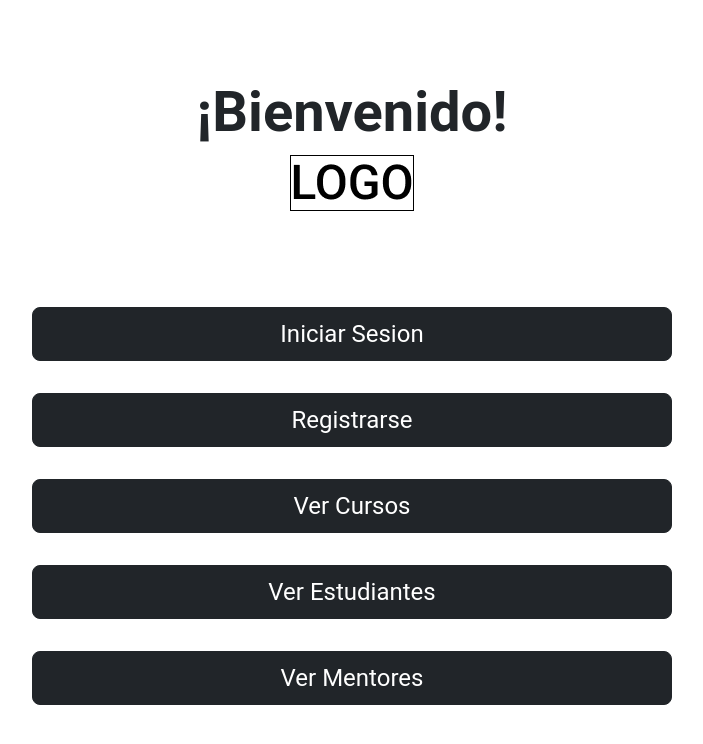
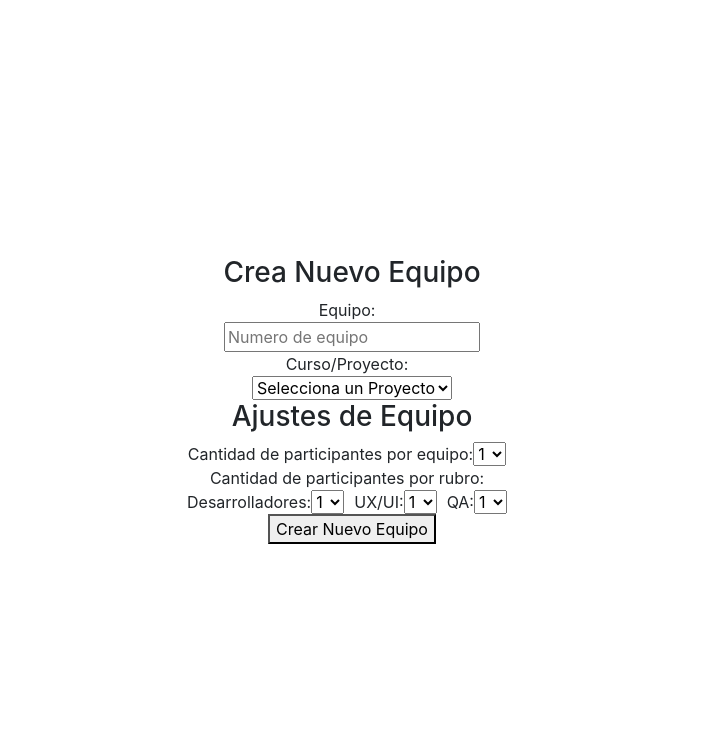
Before and after one commit to epidataE/acelerador2024-frontend, a React (Create React App) app: page /equipos in a window 1280 px wide. Shown: the top 744 px of the page, without its empty margins (288-991 px from the left). Built offline with nearby package versions, Linux system fonts and the light colour scheme.

Commit message:
Formulario Equipos - correccion en estructura App - correccion en Formulario Registro

```diff
--- a/src/App.css
+++ b/src/App.css
@@ -14,7 +14,7 @@
 
 
 .centered-div {
-  display: flex;
+  display:flex;
   flex-direction: column;
   align-items: center;
   justify-content: center;
@@ -27,6 +27,32 @@
   height: auto; /* Ajusta la altura de los botones */
   font-size: 1.5rem; /* Ajusta el tamaño de la fuente */
 }
+.equipo-card {
+  border: 1px solid #ccc;
+  padding: 16px;
+  margin: 16px 0;
+  border-radius: 8px;
+  background-color: #f9f9f9;
+}
+
+.equipo-card h3 {
+  margin-top: 0;
+}
+
+.equipo-card ul {
+  list-style-type: none;
+  padding: 0;
+}
+
+.form-group {
+  display: flex;
+  align-items: center;
+}
+
+.form-group label {
+  margin-right: 10px; /* para que quede espacio entre el label y el input */
+}
+
 
 @media (prefers-reduced-motion: no-preference) {
   .App-logo {
--- a/src/App.js
+++ b/src/App.js
@@ -1,15 +1,59 @@
 import React from 'react';
+import { BrowserRouter as Router, Routes, Route } from 'react-router-dom';
 import Home from './componentes/Home';
+import EquipoForm from './componentes/EquipoForm';
+import EquipoList from './componentes/EquipoList';
+import UserForm from './componentes/UserForm';
+import EstudianteList from './componentes/EstudianteList';
+import MentorList from './componentes/MentorList';
+import CursoList from './componentes/CursoList';
 
 import './App.css';
 
+const handleUserSubmit = (user) => {
+    const { empresa, ...userData } = user;
+    //const empresaId = parseInt(empresa, 10); // Convierte el ID de empresa a Long (entero)
+    console.log(`Rol: ${user.rol}, Empresa: ${empresa}`);
+
+    const url = user.rol === 'ESTUDIANTE' ? `/api/estudiantes?empresaId=${empresa}` : `/api/mentores?empresaId=${empresa}`;
+
+   // console.log("UserData: " + JSON.stringify(userData));
+    fetch(url, {
+        method: 'POST',
+        headers: {
+            'Content-Type': 'application/json'
+        },
+
+        body: JSON.stringify(userData)
+    })
+    .then(response => response.json())
+    .then(data => {
+        console.log('Success:', data);
+        alert('Usuario creado con éxito');
+    })
+    .catch(error => console.error('Error:', error));
+};
+
+
 const App = () => {
+    return (
 
-  return (
-    <div>
-        <Home />
-    </div>
-);
+        <Router>
+            <div>
+               {/* con Routes: envuelvo todas las rutas de la aplicación.
+                con Route: Defino una ruta específica */}
+                <Routes>
+                    <Route path="/" element={<Home />} />
+                    <Route path="/inscripcion" element={<UserForm onSubmit={handleUserSubmit}/>} />
+                    <Route path="/users/estudiantes" element={<EstudianteList  />} />
+                    <Route path="/users/mentores" element={<MentorList  />} />
+                    <Route path="/cursos" element={<CursoList />} />
+                    <Route path="/equipos" element={<EquipoForm />} />
+                    <Route path="/equipos/listado" element={<EquipoList />} />
+                </Routes>
+            </div>
+        </Router>
+    );
 };
 
 export default App;
--- /dev/null
+++ b/src/componentes/EquipoForm.js
@@ -0,0 +1,122 @@
+import React, { useState } from 'react';
+
+const CrearEquipo = () => {
+    const [team, setTeam] = useState({
+        nombre: '',
+        curso: '',
+        desarrolladores: 0,
+        uxUi: 0,
+        qa: 0
+    });
+
+    const handleTeamChange = (e) => {
+        const { name, value } = e.target;
+        setTeam((prevTeam) => ({
+            ...prevTeam,
+            [name]: value,
+        }));
+    };
+
+    const handleSubmit = async (e) => {
+        e.preventDefault();
+        console.log('Datos del equipo:', team); // Verifica los datos antes de enviarlos
+        const response = await fetch('/api/equipos', {
+            method: 'POST',
+            headers: {
+                'Content-Type': 'application/json',
+            },
+            body: JSON.stringify(team),
+        });
+        const data = await response.json();
+        console.log('Equipo creado:', data);
+    };
+
+    return (
+        <form onSubmit={handleSubmit} className='centered-div form-group'>
+            <h3>Crea Nuevo Equipo</h3>
+            <label>Equipo: </label>
+            <input
+                type="text"
+                name="nombre"
+                placeholder="Numero de equipo"
+                value={team.nombre}
+                onChange={handleTeamChange}
+            />
+            <label>Curso/Proyecto: </label>
+            <select
+                name="curso"
+                value={team.curso}
+                onChange={handleTeamChange}
+            >
+                <option value="">Selecciona un Proyecto</option>
+                <option value="Acelerador 2024">Acelerador 2024</option>
+                <option value="Proyecto de prueba">Proyecto prueba</option>
+            </select>
+            <h3>Ajustes de Equipo</h3>
+            <label>
+                Cantidad de participantes por equipo:
+                <select name="totalParticipants" onChange={handleTeamChange}>
+                    <option value="1">1</option>
+                    <option value="2">2</option>
+                    <option value="3">3</option>
+                    <option value="4">4</option>
+                    <option value="5">5</option>
+                    <option value="6">6</option>
+                </select>
+            </label>
+            <label>
+                Cantidad de participantes por rubro:
+            </label>
+            <div>
+                <label>
+                    Desarrolladores:
+                    <select
+                        name="desarrolladores"
+                        value={team.desarrolladores}
+                        onChange={handleTeamChange}
+                    >
+                        <option value="1">1</option>
+                        <option value="2">2</option>
+                        <option value="3">3</option>
+                        <option value="4">4</option>
+                        <option value="5">5</option>
+                        <option value="6">6</option>
+                    </select>
+                </label>
+                <label>
+                    UX/UI:
+                    <select
+                        name="uxUi"
+                        value={team.uxUi}
+                        onChange={handleTeamChange}
+                    >
+                        <option value="1">1</option>
+                        <option value="2">2</option>
+                        <option value="3">3</option>
+                        <option value="4">4</option>
+                        <option value="5">5</option>
+                        <option value="6">6</option>
+                    </select>
+                </label>
+                <label>
+                    QA:
+                    <select
+                        name="qa"
+                        value={team.qa}
+                        onChange={handleTeamChange}
+                    >
+                        <option value="1">1</option>
+                        <option value="2">2</option>
+                        <option value="3">3</option>
+                        <option value="4">4</option>
+                        <option value="5">5</option>
+                        <option value="6">6</option>
+                    </select>
+                </label>
+            </div>
+            <button type="submit">Crear Nuevo Equipo</button>
+        </form>
+    );
+};
+
+export default CrearEquipo;
--- /dev/null
+++ b/src/componentes/EquipoList.js
@@ -0,0 +1,35 @@
+import React, { useState, useEffect } from 'react';
+
+const EquipoList = () => {
+    const [equipos, setEquipos] = useState([]);
+
+    useEffect(() => {
+        fetch('/api/equipos')
+            .then(response => response.json())
+            .then(data => setEquipos(data));
+    }, []);
+
+    return (
+        <div>
+            <h2>Equipos</h2>
+            {equipos.length === 0 ? (
+                <p>No hay equipos disponibles.</p>
+            ) : (
+                equipos.map(equipo => (
+                    <div key={equipo.id} className="equipo-card">
+                        <h3>{equipo.nombre}</h3>
+                        <p>Curso: {equipo.curso}</p>
+                        <p>Participantes:</p>
+                        <ul>
+                            {equipo.users.map(user => (
+                                <li key={user.id}>{user.nombre} {user.apellido}</li>
+                            ))}
+                        </ul>
+                    </div>
+                ))
+            )}
+        </div>
+    );
+};
+
+export default EquipoList;
--- a/src/componentes/EstudianteList.js
+++ b/src/componentes/EstudianteList.js
@@ -1,28 +1,29 @@
 import React, { useEffect, useState } from 'react';
 import { Link } from 'react-router-dom';
 
-const EstudianteList = ({ role }) => { //UserList va a recibir 'role' para saber si muestra Estudiantes o mentores
+const EstudianteList = () => { //UserList va a recibir 'role' para saber si muestra Estudiantes o mentores
 
     const [users, setUsers] = useState([]); //useState para manejar los estados de users (users: mi lista de usuarios- inicilmente = array vacio / setUsers = funcion para actualizar Users )
+    console.log(users);
 
     useEffect(() => {   //useEffect se ejecutacada vez que cambia el valor de 'role' (Estudiantes/ Mentores)
         //Realiza una solicitud a -/api/${role}-, convierte la respuesta a JSON y actualiza users con los datos recibidos.
-        fetch(`/api/${role}`)
+        fetch(`/api/estudiantes`)
             .then(response => response.json())
             .then(data => setUsers(data));
-    }, [role]);
+    }, []);
 
     return (  //retorna la lista de Estudiantes / Mentores segun el valor de role **Mejorar visualmente con Boostrap
         <div>
-             <h2 className="h2 display-5 fw-bold text-dark">{role === 'estudiantes' ? 'Estudiantes' : 'Mentores'} </h2>
+            <h2 className="h2 display-5 fw-bold text-dark">{users.rol === 'ESTUDIANTE' ? 'Mentores' : 'Estudiantes'} </h2>
             <ul>
                 {users.map(user => (
-                    <li key={user.id}>{user.nombre} {user.apellido} | {user.curso.nombre} | {user.email}  </li>
+                    <li key={user.id}>{user.nombre} {user.apellido} | {user.empresa.nombre} | {user.email} | {user.especializacion} </li>
                 ))}
             </ul>
             <Link to="/">
-                        <button className="btn btn-dark">Volver</button>
-                    </Link>
+                        <button className="btn btn-dark ">Volver</button>
+            </Link>
         </div>
     );
 };
--- a/src/componentes/Home.js
+++ b/src/componentes/Home.js
@@ -1,43 +1,24 @@
 import React from 'react';
-import Image from '../assets/LogoFigma.png'
-import { BrowserRouter as Router, Route, Routes, Link } from 'react-router-dom';
-import UserForm from './UserForm';
-import EstudianteList from './EstudianteList';
-import MentorList from './MentorList';
-import CursoList from './CursoList';
+import { Link } from 'react-router-dom';
+import Image from '../assets/LogoFigma.png';
 
 
-const handleUserSubmit = (user) => {
-    const { rolId, cursoId, ...userData } = user;
-    const url = rolId === '1' ? `/api/estudiantes?rolId=${rolId}&cursoId=${cursoId}` : `/api/mentores?rolId=${rolId}&empresaId=${cursoId}`;
 
-    fetch(url, {
-        method: 'POST',
-        headers: {
-            'Content-Type': 'application/json'
-        },
-        body: JSON.stringify(userData)
-    })
-    .then(response => response.json())
-    .then(data => console.log(data))
-    .catch(error => console.error('Error:', error));
-};
+
 
 const Home = () => {
     return (
-        //Router: de react-router-dom envuelve toda la aplicación y habilita la funcionalidad de enrutamiento. Permite definir rutas y navegar entre diferentes componentes.
-        <Router>
         <div className="centered-div roboto-font">
             <h1 className="h1 display-4 fw-bold text-dark">¡Bienvenido!</h1>
             <img className="mb-5" src={Image} alt='img' />
             <nav className="mt-5 mb-3">
-                     <Link to="">
+                <Link to="/login">
                     <button className="btn btn-dark btn-lg custom-button">Iniciar Sesion</button>
                 </Link>
             </nav>
-                <nav className="my-3" >
+            <nav className="my-3">
                 <Link to="/inscripcion">
-                        <button className="btn btn-dark btn-lg custom-button ">Registrarse</button>
+                    <button className="btn btn-dark btn-lg custom-button">Registrarse</button>
                 </Link>
             </nav>
             <nav className="my-3">
@@ -52,20 +33,20 @@ const Home = () => {
             </nav>
             <nav className="my-3">
                 <Link to="/users/mentores">
-                        <button className="btn btn-dark btn-lg custom-button">Ver  Mentores </button>
+                    <button className="btn btn-dark btn-lg custom-button">Ver Mentores</button>
                 </Link>
             </nav>
-                {/* con Routes: envuelvo todas las rutas de la aplicación.
-                con Route: Defino una ruta específica */}
-                <Routes>
-
-                    <Route path="/inscripcion" element={<UserForm onSubmit={handleUserSubmit} />} />
-                    <Route path="/users/estudiantes" element={<EstudianteList role="estudiantes" />} />
-                    <Route path="/users/mentores" element={<MentorList role="mentores" />} />
-                    <Route path="/cursos" element={<CursoList/>} />
-                </Routes>
+            <nav className="my-3">
+                <Link to="/equipos">
+                    <button className="btn btn-dark btn-lg custom-button">Crear Equipo</button>
+                </Link>
+            </nav>
+            <nav className="my-3">
+                <Link to="/equipos/listado">
+                    <button className="btn btn-dark btn-lg custom-button">Ver Equipos</button>
+                </Link>
+            </nav>
         </div>
-        </Router>
     );
 };
 
--- a/src/componentes/MentorList.js
+++ b/src/componentes/MentorList.js
@@ -17,7 +17,7 @@ const MentorList = ({ role }) => { //UserList va a recibir 'role' para saber si
             <h2 className="h2 display-5 fw-bold text-dark">{role === 'mentores' ? 'Mentores' : 'Estudiantes'} </h2>
             <ul>
                 {users.map(user => (
-                    <li key={user.id}>{user.nombre} {user.apellido} | {user.empresa.nombre} | {user.email}  </li>
+                    <li key={user.id}>{user.nombre} {user.apellido} | {user.empresa.nombre} | {user.email} | {user.especializacion} </li>
                 ))}
             </ul>
             <Link to="/">
--- a/src/componentes/UserForm.js
+++ b/src/componentes/UserForm.js
@@ -2,88 +2,95 @@ import React, { useState, useEffect } from 'react';
 import { useNavigate } from 'react-router-dom';
 
 const UserForm = ({ onSubmit }) => {
-    const [user, setUser] = useState({  //useState para manejar los estados de users  setUsers = para actualizar Users
+    const [user, setUser] = useState({
         nombre: '',
         apellido: '',
         email: '',
         contrasena: '',
-        fecha_creacion:'',
-        rolId: '',
-        cursoId: ''
+        fecha_creacion: '',
+        rol: '',
+       empresa: '',
+        especializacion: ''
     });
-//me traigo los cursos para mostrar
-const [cursos, setCursos] = useState([]);
-const [empresas, setEmpresas] = useState([]);
-const navigate = useNavigate(); // Hook que me permite la navegación
 
-useEffect(() => {
-    if (user.rolId === '1') {
-        fetch('/api/cursos')
-            .then(response => response.json())
-            .then(data => setCursos(data));
-    } else if (user.rolId === '2') {
-        fetch('/api/empresas')
-            .then(response => response.json())
-            .then(data => setEmpresas(data));
-    }
-}, [user.rolId]);
+    const [entidades, setEntidades] = useState([]);
+    const navigate = useNavigate();
 
-//Manejo de Cambios en el Form: handleChange se llama cada vez que hay un cambio en los inputs del formulario. Extrae el name y value del evento (e.target) y actualiza el estado user con el nuevo valor correspondiente al campo modificado.
+    useEffect(() => {
+        if (user.rol === 'ESTUDIANTE') {
+            fetch('api/empresas/entidad?tipoEntidad=INSTITUCION_EDUCATIVA')
+                .then(response => response.json())
+                .then(data => setEntidades(data));
+        } else if (user.rol === 'MENTOR') {
+            fetch('/api/empresas/entidad?tipoEntidad=EMPRESA')
+                .then(response => response.json())
+                .then(data => setEntidades(data));
+        }
+    }, [user.rol]);
+
     const handleChange = (e) => {
         const { name, value } = e.target;
         setUser({ ...user, [name]: value });
     };
 
-//Manejo de Envio del Form: handleSubmit se llama cuando se envía el formulario
+
+
     const handleSubmit = (e) => {
-        e.preventDefault(); //Previene el comportamiento por defecto del formulario (que es recargar la página)
+        e.preventDefault();
+        console.log(user);
         onSubmit(user);
-        navigate('/'); // Redirige al componente Home
+        navigate('/');
     };
 
-    return (  //esto hay que mejorar visualmente con Boostrap
+    return (
         <form onSubmit={handleSubmit}>
             <div className="form-group">
                 <label>Nombre:</label>
-                <input className="form-control" type="text" name="nombre" value={user.nombre} onChange={handleChange} />
+                <input className="form-control" type="text" name="nombre" value={user.nombre} onChange={handleChange} required />
             </div>
             <div className="form-group">
                 <label>Apellido:</label>
-                <input className="form-control" type="text" name="apellido" value={user.apellido} onChange={handleChange} />
+                <input className="form-control" type="text" name="apellido" value={user.apellido} onChange={handleChange} required />
             </div>
             <div className="form-group">
                 <label>Email:</label>
-                <input className="form-control" type="email" name="email" value={user.email} onChange={handleChange} />
+                <input className="form-control" type="email" name="email" value={user.email} onChange={handleChange} required />
             </div>
             <div className="form-group">
                 <label>Contraseña:</label>
-                <input className="form-control" type="password" name="contrasena" value={user.contrasena} onChange={handleChange} />
+                <input className="form-control" type="password" name="contrasena" value={user.contrasena} onChange={handleChange} required />
             </div>
             <div className="form-group">
                 <label>Fecha Registro:</label>
-                <input className="form-control" type="fecha_creacion" name="fecha_creacion" value={user.fecha_creacion} onChange={handleChange} />
+                <input className="form-control" type="date" name="fecha_creacion" value={user.fecha_creacion} onChange={handleChange} required />
+            </div>
+            <div className="form-group">
+                <label>Especialización:</label>
+                <select className="form-control" name="especializacion" value={user.especializacion} onChange={handleChange} required>
+                    <option value="">Seleccione una especialización</option>
+                    <option value="DESARROLLADOR">DESARROLLADOR</option>
+                    <option value="UX_UI">UX/UI</option>
+                    <option value="QA">QA</option>
+                </select>
             </div>
             <div className="form-group">
                 <label>Rol:</label>
-                <select className="form-control" name="rolId" value={user.rolId} onChange={handleChange}>
+                <select className="form-control" name="rol" value={user.rol} onChange={handleChange} required>
                     <option value="">Seleccione un rol</option>
-                    <option value="1">Estudiante</option>
-                    <option value="2">Mentor</option>
+                    <option value="ESTUDIANTE">ESTUDIANTE</option>
+                    <option value="MENTOR">MENTOR</option>
                 </select>
             </div>
             <div className="form-group">
-                <label>Curso/Empresa:</label>
-                <select className="form-control" name="cursoId" value={user.cursoId} onChange={handleChange}>
+                <label>Entidad:</label>
+                <select className="form-control" name="empresa" value={user.empresa} onChange={handleChange} required>
                     <option value="">Seleccione una opción</option>
-                    {user.rolId === '1' && cursos.map(curso => (
-                        <option key={curso.id} value={curso.id}>{curso.nombre}</option>
-                    ))}
-                    {user.rolId === '2' && empresas.map(empresa => (
-                        <option key={empresa.id} value={empresa.id}>{empresa.nombre}</option>
+                    {entidades.map(entidad => (
+                        <option key={entidad.id} value={entidad.id}>{entidad.nombre}</option>
                     ))}
                 </select>
             </div>
-            <button className="btn btn-success" type="submit">Registrar</button>
+            <button className="btn btn-primary" type="submit">Crear Usuario</button>
         </form>
     );
 };
```
Lines whose indentation alone changed are shown as unchanged.
